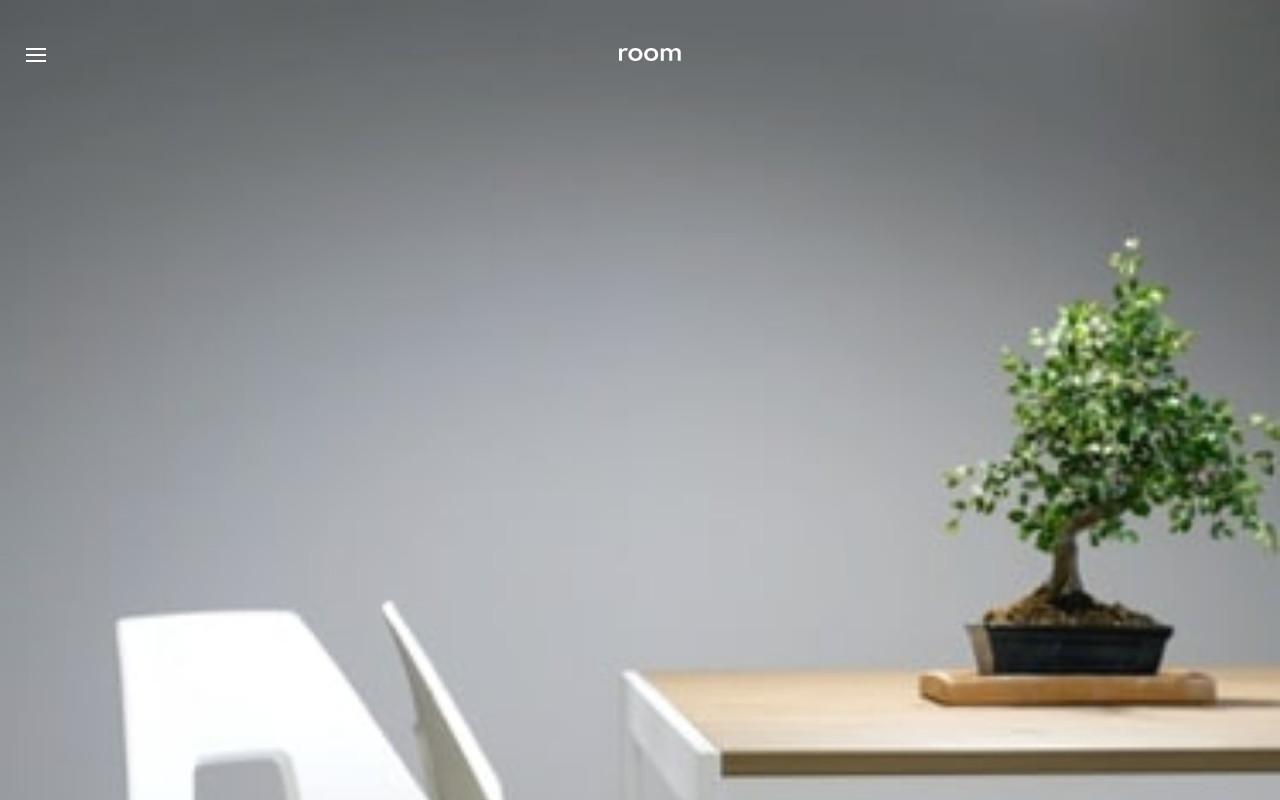
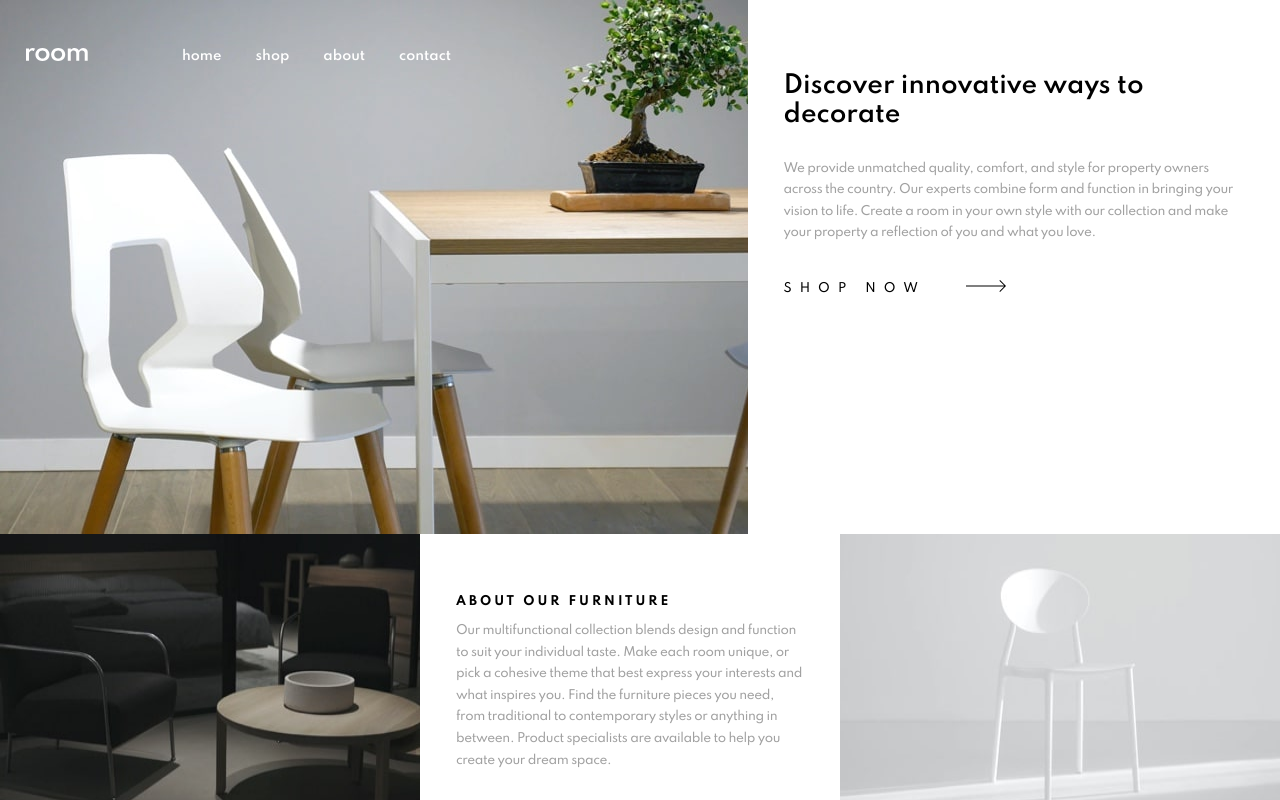
Before and after one commit to samuelharahap/room-homepage, a React (Create React App) app: page / in a window 1280 px wide. Shown: the top 800 px of the page. Built offline with nearby package versions, Linux system fonts and the light colour scheme; the HTML template or start-up script is replaced by a standard one.

Commit message:
desktop styles

```diff
--- a/src/components/About.jsx
+++ b/src/components/About.jsx
@@ -5,7 +5,7 @@ import imageAboutLight from '../images/image-about-light.jpg'
 
 function About() {
   return (
-    <div>
+    <div className={styles.aboutSectionContainer}>
       <img
         src={imageAboutDark}
         alt="about-dark"
--- a/src/components/About.module.css
+++ b/src/components/About.module.css
@@ -6,3 +6,9 @@
 .aboutImage {
   width: 100%;
 }
+
+@media screen and (min-width: 789px) {
+  .aboutSectionContainer {
+    display: flex;
+  }
+}
--- a/src/components/Header.module.css
+++ b/src/components/Header.module.css
@@ -9,21 +9,27 @@
   -webkit-transition: background-color 0.3s ease-in-out;
 }
 
-.headerShown {
-  background-color: white;
-}
+@media screen and (max-width: 768px) {
+  .headerShown {
+    background-color: #fff;
+  }
 
-.headerShown .logo {
-  display: none;
+  .headerShown .logo {
+    display: none;
+  }
+
+  .headerShown .listMenu {
+    display: inline-block;
+  }
 }
 
 .headerInvert {
-  background-color: white;
+  background-color: #fff;
 }
 
 .headerInvert .burgerIcon path,
 .headerInvert .logoIcon path {
-  fill: black;
+  fill: #000;
 }
 
 .logo {
@@ -50,6 +56,22 @@
 .listMenu > li {
   display: inline-block;
   margin-left: 34px;
+  position: relative;
+}
+
+.listMenu > li:after {
+  content: '';
+  display: block;
+  width: 0;
+  height: 0;
+  background-color: #fff;
+  margin-top: 10px;
+  position: absolute;
+  left: 50%;
+  transform: translateX(-50%);
+  transition: all 0.3s ease-in-out;
+  -webkit-transition: all 0.3s ease-in-out;
+  opacity: 0;
 }
 
 .listMenu > li > a {
@@ -58,6 +80,36 @@
   font-weight: 600;
 }
 
-.headerShown .listMenu {
-  display: inline-block;
+@media screen and (min-width: 769px) {
+  .menuTrigger {
+    display: none;
+  }
+
+  .menuContainer {
+    display: flex;
+    align-items: center;
+  }
+
+  .listMenu {
+    display: block;
+  }
+
+  .listMenu > li > a {
+    color: #fff;
+    font-size: 13px;
+  }
+
+  .listMenu > li:hover:after {
+    width: 55%;
+    height: 2px;
+    opacity: 1;
+  }
+
+  .headerInvert .listMenu > li > a {
+    color: #000;
+  }
+
+  .logo {
+    margin-right: 60px;
+  }
 }
--- a/src/components/Slider.jsx
+++ b/src/components/Slider.jsx
@@ -1,8 +1,13 @@
-import { useState } from 'react'
+import { useState, useEffect } from 'react'
 
-import slidesItem1 from '../images/mobile-image-hero-1.jpg'
-import slidesItem2 from '../images/mobile-image-hero-2.jpg'
-import slidesItem3 from '../images/mobile-image-hero-3.jpg'
+import slidesItemDesktop1 from '../images/desktop-image-hero-1.jpg'
+import slidesItemDesktop2 from '../images/desktop-image-hero-2.jpg'
+import slidesItemDesktop3 from '../images/desktop-image-hero-3.jpg'
+
+import slidesItemMobile1 from '../images/mobile-image-hero-1.jpg'
+import slidesItemMobile2 from '../images/mobile-image-hero-2.jpg'
+import slidesItemMobile3 from '../images/mobile-image-hero-3.jpg'
+
 import jumbotronSlides from '../data/jumbotron'
 
 import { ReactComponent as PrevSlideIcon } from '../images/icon-angle-left.svg'
@@ -12,12 +17,25 @@ import { ReactComponent as ArrowIcon } from '../images/icon-arrow.svg'
 import styles from './Slider.module.css'
 
 function Slider() {
-  const slides = [slidesItem1, slidesItem2, slidesItem3]
+  const [activeSliderIdx, setActiveSliderIdx] = useState(0)
+  const [sliderItems, setSliderItem] = useState([])
 
-  const [activeSliderIdx, setActiveSliderIdx] = useState(0)
+  useEffect(() => {
+    function handleResize() {
+      setSliderItem(
+        window.innerWidth > 768
+          ? [slidesItemDesktop1, slidesItemDesktop2, slidesItemDesktop3]
+          : [slidesItemMobile1, slidesItemMobile2, slidesItemMobile3]
+      )
+    }
+
+    window.addEventListener('resize', handleResize)
+    handleResize()
+    return () => window.removeEventListener('resize', handleResize)
+  }, [])
 
   const goTo = (dir) => {
-    const lastIndex = slides.length - 1
+    const lastIndex = sliderItems.length - 1
     const getNewIndex = {
       next: () => (activeSliderIdx === lastIndex ? 0 : activeSliderIdx + 1),
       prev: () => (activeSliderIdx === 0 ? lastIndex : activeSliderIdx - 1)
@@ -28,7 +46,7 @@ function Slider() {
   }
 
   return (
-    <div>
+    <div className={styles.sliderSectionContainer}>
       <div id="slider-container" className={styles.slider}>
         <div
           className={styles.sliderContainer}
@@ -36,7 +54,7 @@ function Slider() {
             transform: `translateX(${activeSliderIdx * -100}%)`
           }}
         >
-          {slides.map((slide, index) => (
+          {sliderItems.map((slide, index) => (
             <img
               key={`slider-item-${index}`}
               src={slide}
--- a/src/components/Slider.module.css
+++ b/src/components/Slider.module.css
@@ -65,3 +65,22 @@
 .jumbotronLink:hover {
   opacity: 0.6;
 }
+
+@media screen and (min-width: 769px) {
+  .sliderSectionContainer {
+    display: flex;
+  }
+
+  .slider {
+    flex: 0 0 58.4%;
+  }
+
+  .sliderNavigation {
+    width: 80px;
+    height: 80px;
+  }
+
+  .sliderNavigationContainer {
+    right: -160px;
+  }
+}
```
